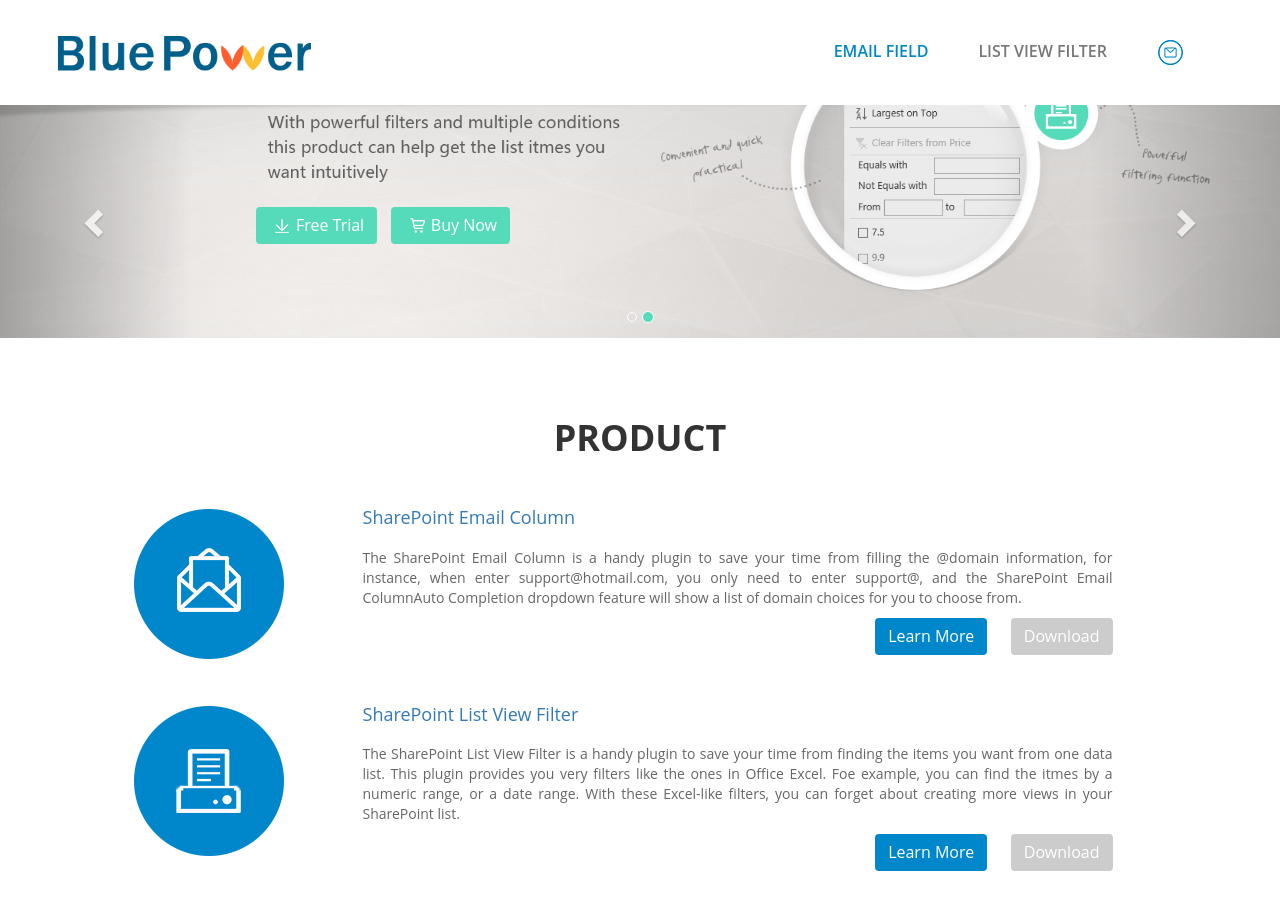
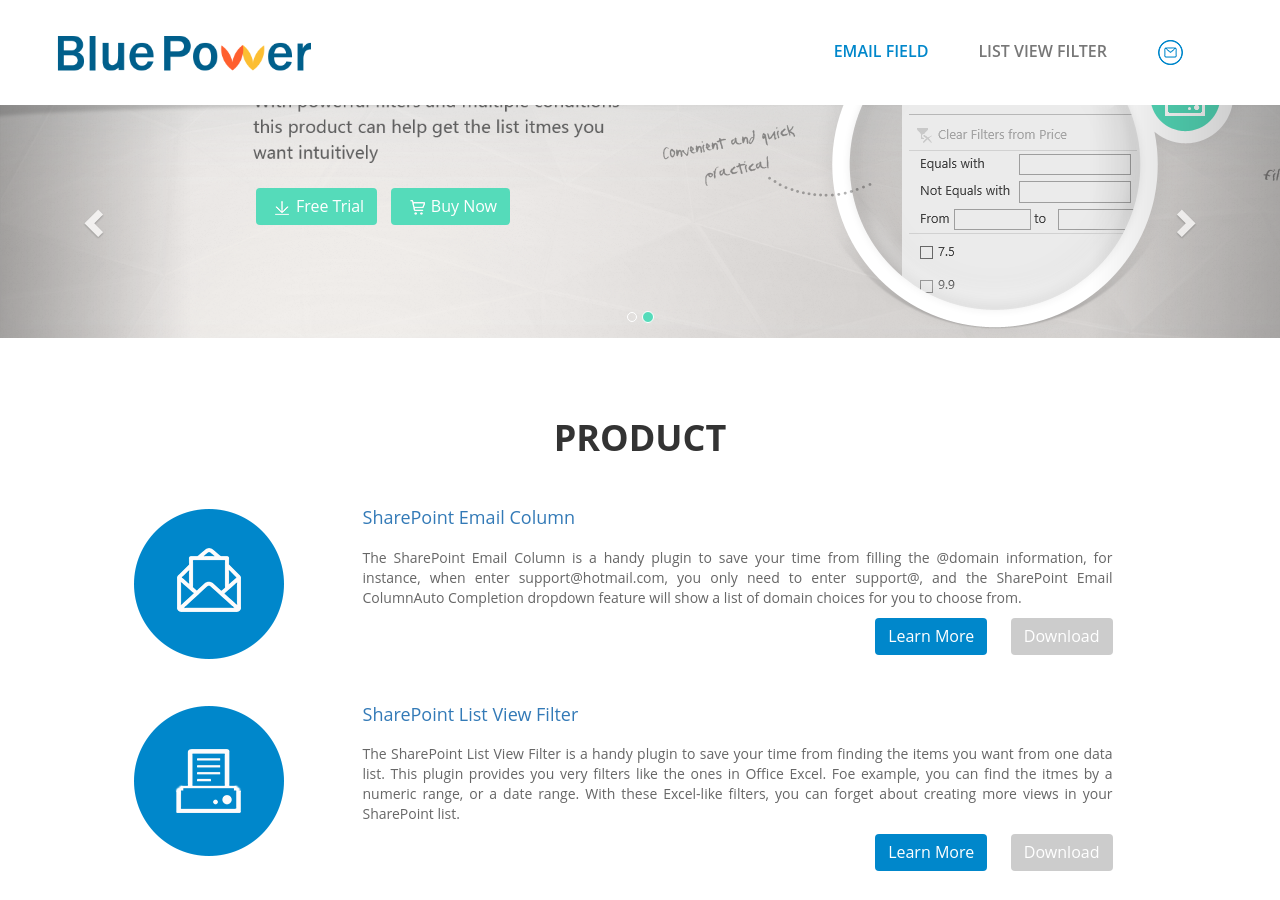
Before and after one commit to raymondlee915/raymondlee915.github.io, a Jekyll site: the page built from index.html, in a window 1280 px wide and 900 px high. Built offline with Jekyll 4.4.1, drawn with Linux system fonts in a browser that asks for light colours; nearby versions of some CDN libraries.

Commit message:
keep working on integration

```diff
--- a/index.html
+++ b/index.html
@@ -50,7 +50,7 @@
                   <div class="row">
                       <div class="col-lg-6 col-md-6 col-xs-12 col-sm-12">
                           <div class="banner01_left">
-                              <div class="img_tips">
+                              <div class="img_tips" style="margin-left: -15px;">
                                 <img src="assets/images/listfilter/text.png" class="img-responsive" />
                               </div>
                               <p>
@@ -62,8 +62,8 @@
                           </div>
                       </div>
                       <div class="col-lg-4 col-md-4  xs_none">
-                          <div class="banner01_right" style="top: -40px;position:relative">
-                              <img src="assets/images/listfilter/logo.png" style="width:557px;height:267px;max-width: inherit;" class="img-responsive" />
+                          <div class="banner01_right" style="margin-top: -60px;position:relative">
+                              <img src="assets/images/listfilter/logo.png" style="width:727px;max-width: inherit;" class="img-responsive" />
                           </div>
                       </div>
                   </div>
--- a/sharepoint-list-view-filter.html
+++ b/sharepoint-list-view-filter.html
@@ -48,7 +48,7 @@
                     <div class="row">
                         <div class="col-lg-6 col-md-6 col-xs-12 col-sm-12">
                             <div class="banner01_left">
-                                <div class="img_tips">
+                                <div class="img_tips" style="margin-left: -15px;">
                                   <img src="assets/images/listfilter/text.png" class="img-responsive" />
                                 </div>
                                 <p>
@@ -60,8 +60,8 @@
                             </div>
                         </div>
                         <div class="col-lg-4 col-md-4  xs_none">
-                            <div class="banner01_right" style="top: -40px;position:relative">
-                                <img src="assets/images/listfilter/logo.png" style="width:557px;height:267px;max-width: inherit;" class="img-responsive" />
+                            <div class="banner01_right" style="margin-top: -60px;position:relative">
+                                <img src="assets/images/listfilter/logo.png" style="width:727px;max-width: inherit;" class="img-responsive" />
                             </div>
                         </div>
                     </div>
```
